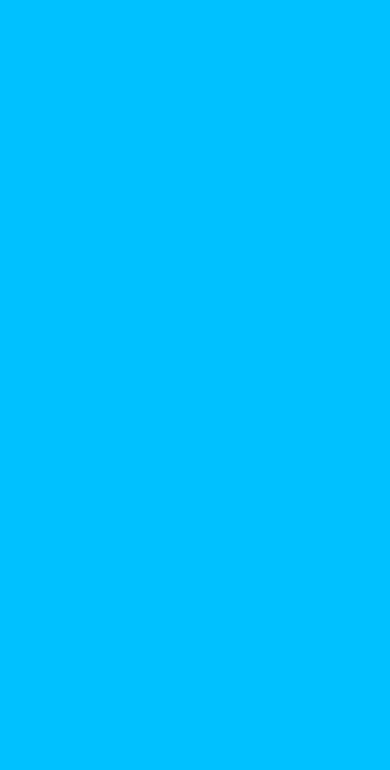
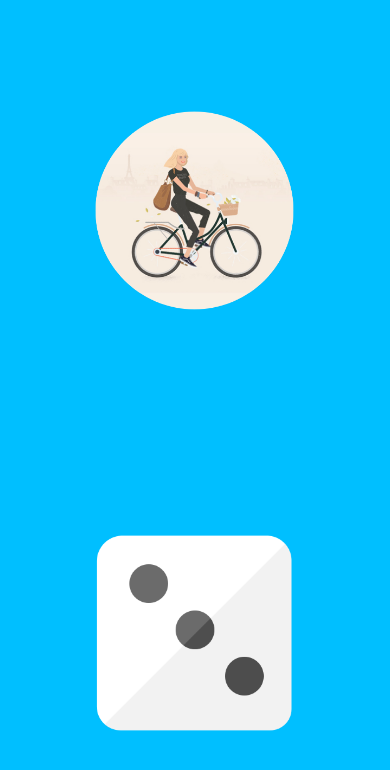
Before and after one commit to lydialawli/up-to-you, a React Native app: screen / in a window 390 px wide. Shown: the top 770 px of the page. Built offline with nearby package versions, Linux system fonts and the light colour scheme.

Commit message:
changed system to a object with properties one

```diff
--- a/App.js
+++ b/App.js
@@ -2,21 +2,27 @@
 import { StyleSheet, Text, View, Button, Image} from 'react-native'
 import ImageHandler from './src/ImageHandler.js'
 
-var diceSides = [
+
+let diceProperties ={
+  faces: [
       require('./src/img/dice-1.png'),
       require('./src/img/dice-2.png'),
       require('./src/img/dice-3.png'),
       require('./src/img/dice-4.png'),
       require('./src/img/dice-5.png'),
       require('./src/img/dice-6.png'),
-  require('./src/img/testing.gif')
-]
+  ],
+  waitingDiceImage: require('./src/img/testing.gif')
+}
 
-var coinSides = [
+let coinProperties ={
+  faces: [
       require('./src/img/coin-heads.png'),
-  require('./src/img/coin-tails.png'),
-  require('./src/img/coin-fliping.png')
-]
+      require('./src/img/coin-tails.png')
+    ],
+  waitingCoinImage: require('./src/img/coin-fliping.png')
+}
+
 
 export default class App extends React.Component {
 
@@ -24,31 +30,30 @@
 {
   super(props)
   this.state={
-    currentCoinValue:0,
-    currentDiceValue:2
+    currentCoinImage:coinProperties.faces[0],
+    currentDiceImage: diceProperties.faces[2]
   }
 }
 
   startWaitingModeCoin=()=>
   {
     this.setState({
-      currentCoinValue : 2
+      currentCoinImage : coinProperties.waitingCoinImage
     })
-
     setTimeout(()=>{this.setResultCoin()}, 1000);
   }
 
   setResultCoin()
   {
     this.setState({
-      currentCoinValue : Math.round(Math.random())
+      currentCoinImage : coinProperties.faces[Math.round(Math.random())]
     })
   }
 
   onCoinPressed=()=>
   {
     this.startWaitingModeCoin()
-    console.log(this.state.currentCoinValue)
+    console.log(this.state.currentCoinImage)
   }
 
 
@@ -57,7 +62,7 @@
   startWaitingModeDice=()=>
   {
     this.setState({
-      currentDiceValue : 6
+      currentDiceImage : diceProperties.waitingDiceImage
     })
     setTimeout(()=>{this.setResultDice()}, 1000);
   }
@@ -65,22 +70,22 @@
   setResultDice()
   {
     this.setState({
-      currentDiceValue : Math.floor(Math.random()*6)
+      currentDiceImage : diceProperties.faces[Math.floor(Math.random()*6)]
     })
   }
 
   onDicePressed=()=>
   {
     this.startWaitingModeDice()
-    console.log(this.state.currentDiceValue)
+    console.log(this.state.currentDiceImage)
   }
 
   render() {
 
     return (
       <View  style = {styles.container}>
-        <ImageHandler onPress= {this.onCoinPressed} value = {this.state.currentCoinValue} options={coinSides}/>
-        <ImageHandler onPress= {this.onDicePressed} value = {this.state.currentDiceValue} options={diceSides}/>
+        <ImageHandler onPress= {this.onCoinPressed} image = {this.state.currentCoinImage}/>
+        <ImageHandler onPress= {this.onDicePressed} image = {this.state.currentDiceImage}/>
       </View>
     )
   }
```
Lines whose indentation alone changed are shown as unchanged.
